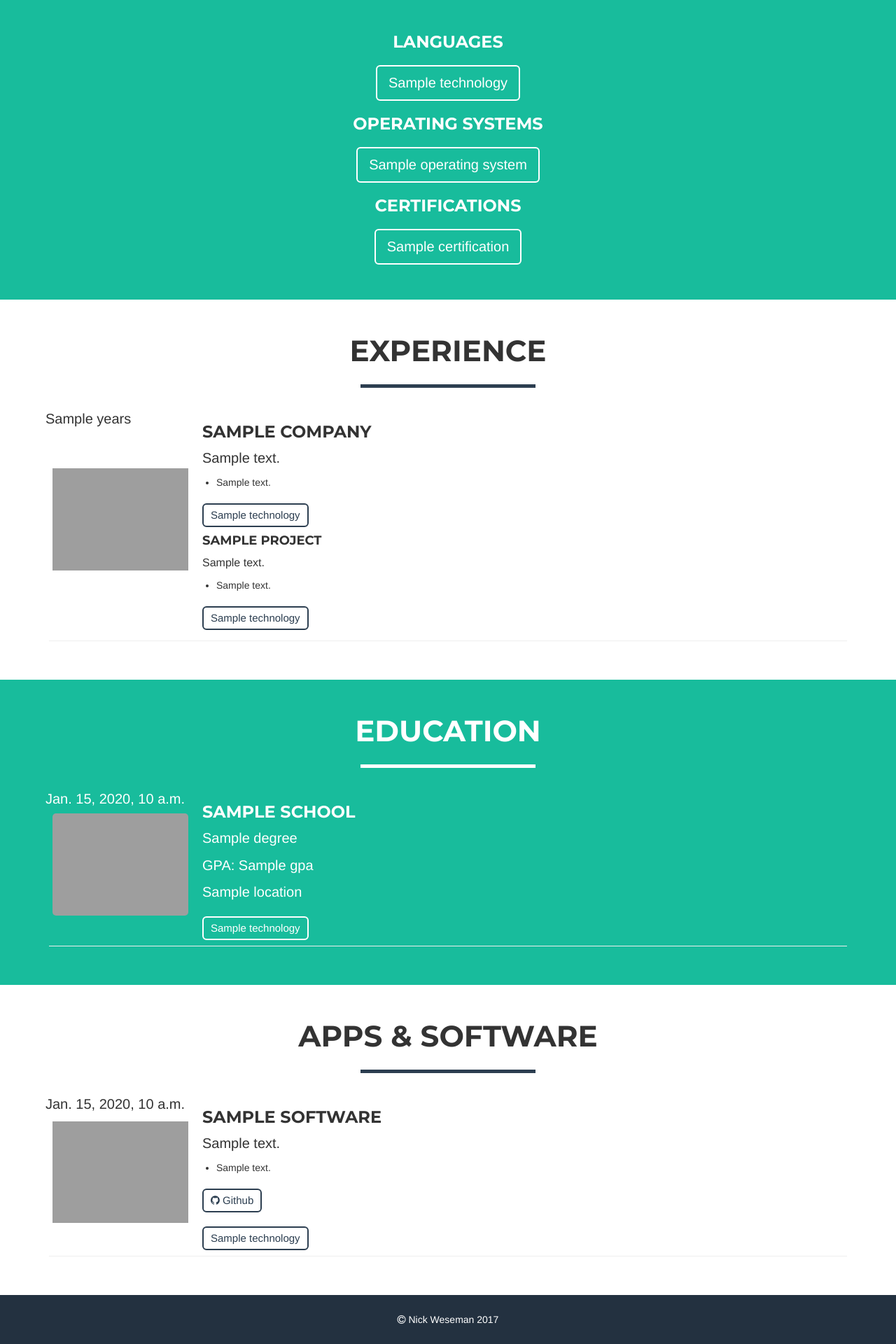
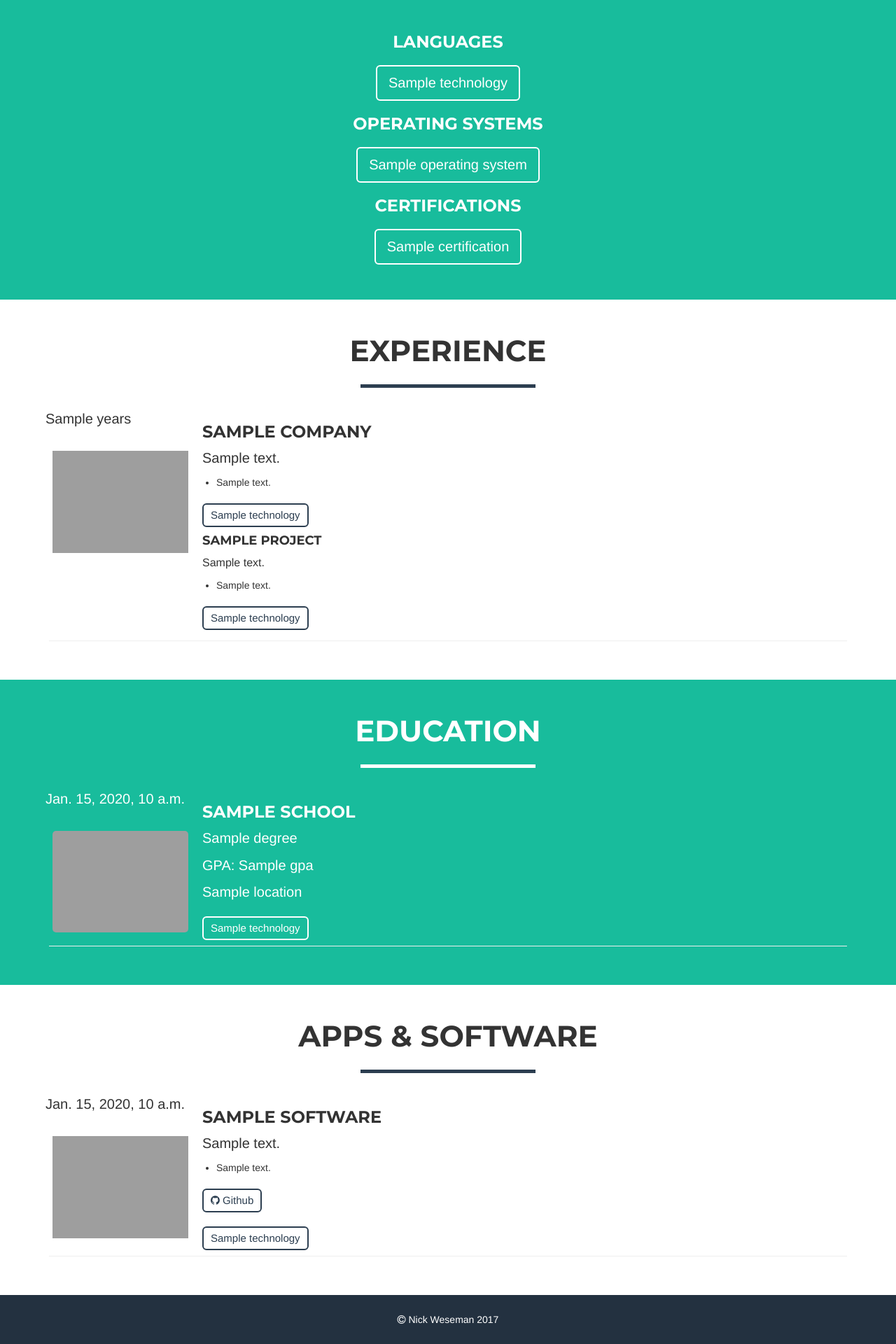
Before and after one commit to nickweseman/djangoresume, a Django app: template resume/templates/resume/index.html in a window 1280 px wide. Shown: the part 1192-3112 px from the top of the page at 70% size. Run offline with Django 3.2, Linux system fonts and the light colour scheme; the template is opened without the code that fills it: most values are stand-ins (such as "Sample title", 1, 10 or a date in 2020); parts of the project's set-up code (start-up, migrations or seed data) failed here and were passed over; some libraries are stand-ins or nearby versions; grey boxes are pictures that could not be loaded.

Commit message:
align logos at top

```diff
--- a/resume/static/css/freelancer.css
+++ b/resume/static/css/freelancer.css
@@ -733,6 +733,8 @@ ul li {
     padding-right: 20px;
     width: 20%;
     margin-bottom: 0px;
+    vertical-align: top;
+    padding-top: 60px;
 }
 
 .timeline-description {
```
Also changed, not shown: resume/static/img/intergraph.png, resume/static/img/raytheon.png.
